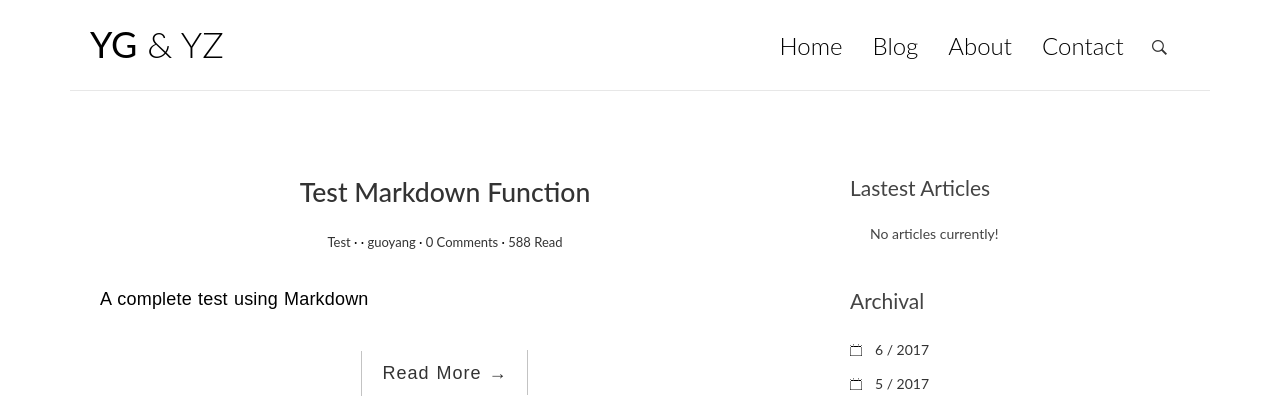
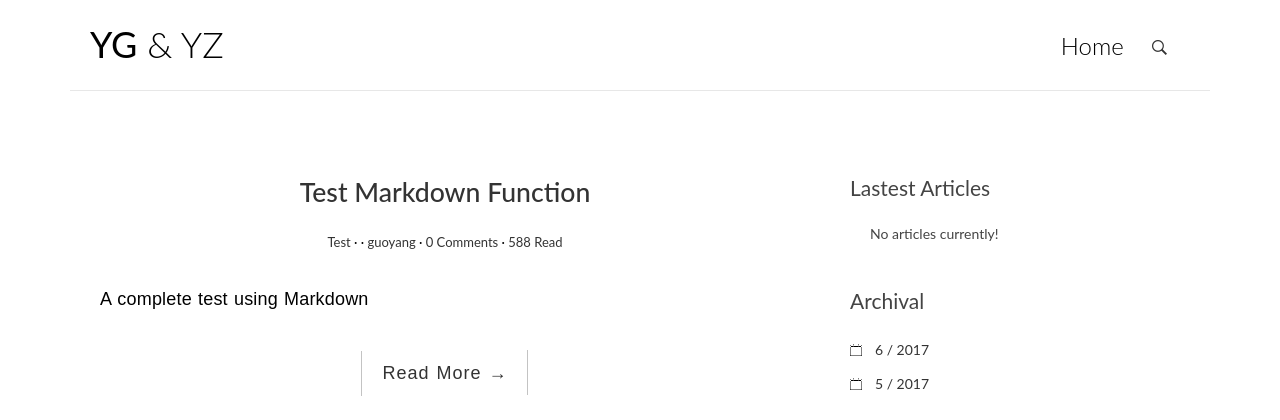
Before and after one commit to young99999/bloger, a Django app: page / in a window 1280 px wide. Shown: the top 420 px of the page. Run offline with Django 3.2, Linux system fonts and the light colour scheme; data comes from the database, SQL or seed files in the repository; parts of the project's set-up code (start-up, migrations or seed data) failed here and were passed over; some libraries are stand-ins or nearby versions.

Commit message:
Updating

```diff
--- a/blogproject/blog/urls.py
+++ b/blogproject/blog/urls.py
@@ -8,5 +8,4 @@
     url(r'^post/(?P<pk>[0-9]+)/$', views.detail, name='detail'),
     url(r'^archives/(?P<year>[0-9]{4})/(?P<month>[0-9]{1,2})/$', views.archives, name='archives'),
     url(r'^category/(?P<pk>[0-9]+)/$', views.category, name='category'),
-    url(r'^contact$', views.contact, name='contact'),
 ]
--- a/blogproject/blog/views.py
+++ b/blogproject/blog/views.py
@@ -37,6 +37,6 @@
 	post_list = Post.objects.filter(category=cate).order_by('-created_time')
 	return render(request, 'blog/index.html', context={'post_list': post_list})
 
-def contact(request):
+#def contact(request):
 	#post_list = Post.objects.all().order_by('-created_time')
-	return render(request, 'blog/contact.html', context=context)
+	#return render(request, 'blog/contact.html', context=context)
--- a/blogproject/templates/base.html
+++ b/blogproject/templates/base.html
@@ -45,9 +45,11 @@
 					<div class="collapse navbar-collapse" id="bs-example-navbar-collapse-1">
 						<ul class="nav navbar-nav navbar-right">
 							<li class="cl-effect-11"><a href="{% url 'blog:index' %}" data-hover="Home">Home</a></li>
+							<!--
 							<li class="cl-effect-11"><a href="full-width.html" data-hover="Blog">Blog</a></li>
 							<li class="cl-effect-11"><a href="about.html" data-hover="About">About</a></li>
 							<li class="cl-effect-11"><a href="contact.html" data-hover="Contact">Contact</a></li>
+							-->
 						</ul>
 					</div><!-- /.navbar-collapse -->
 				</nav>
--- a/blogproject/templates/blog/contact.html
+++ b/blogproject/templates/blog/contact.html
@@ -1,4 +1,4 @@
-{% extends 'base.html' %}
+
 <!DOCTYPE html>
 <html>
 	<head>
```
